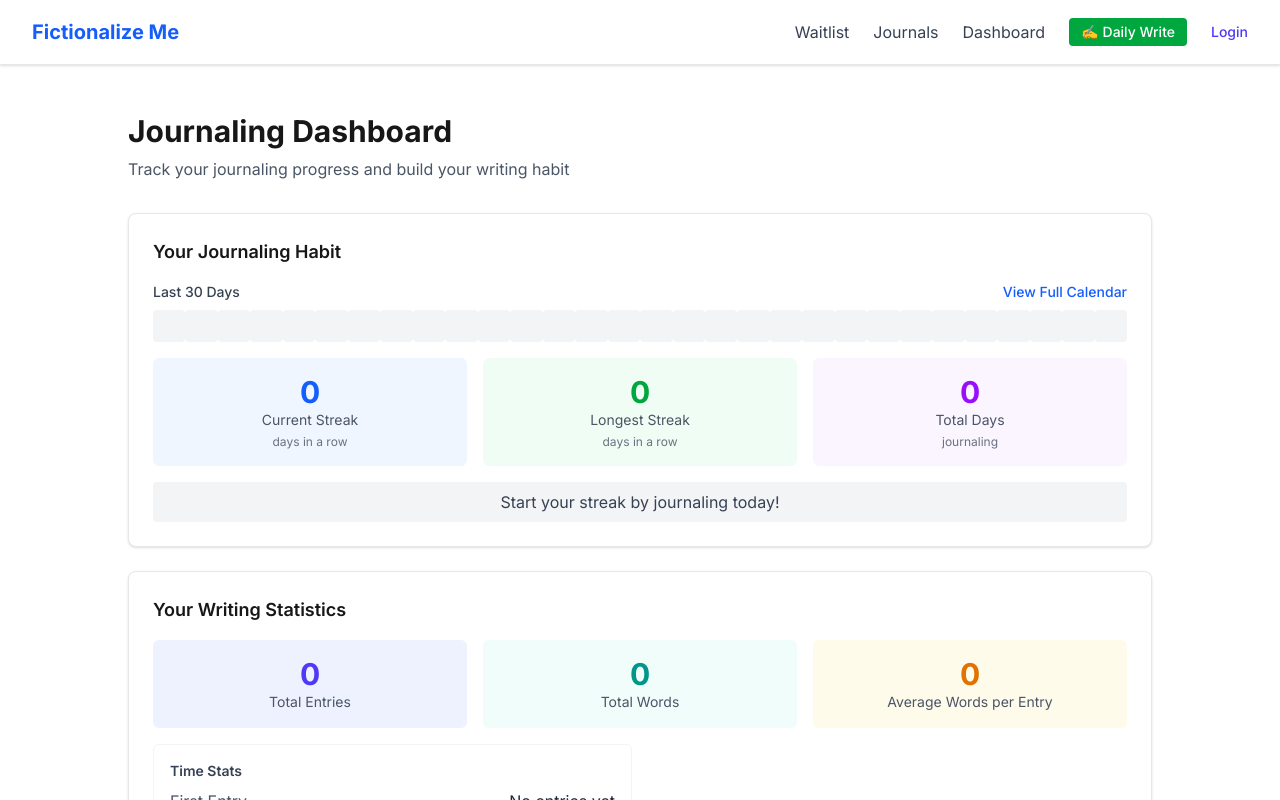
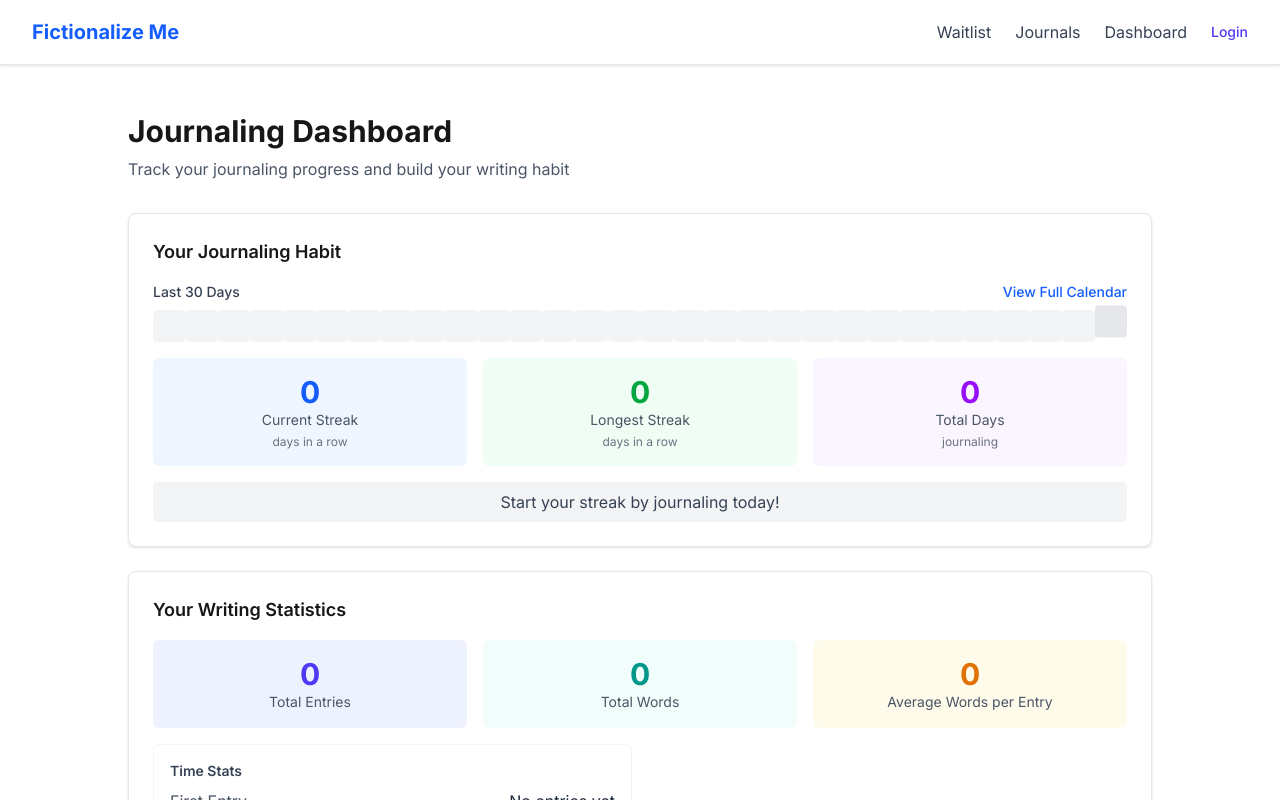
Before and after one commit to n14little/fictionalize-me, a Next.js app: page /dashboard in a window 1280 px wide. Shown: the top 800 px of the page. Built offline with nearby package versions, Linux system fonts and the light colour scheme; no server answers.

Commit message:
feat: daily write from mini streak calendar (#11)

```diff
--- a/app/layout.tsx
+++ b/app/layout.tsx
@@ -4,7 +4,6 @@ import "./globals.css";
 import Link from "next/link";
 import { AuthProvider } from "./providers";
 import AuthButtons from "@/components/AuthButtons";
-import { DailyWriteModalButton } from "@/components/EntryButtonAliases";
 import DynamicDashboardLink from "@/components/DynamicDashboardLink";
 
 const inter = Inter({ subsets: ["latin"] });
@@ -36,7 +35,6 @@ export default function RootLayout({
                     Journals
                   </Link>
                   <DynamicDashboardLink />
-                  <DailyWriteModalButton />
                   <AuthProvider>
                     <AuthButtons />
                   </AuthProvider>
--- a/components/EntryButtonAliases.tsx
+++ b/components/EntryButtonAliases.tsx
@@ -40,21 +40,18 @@ export function NewEntryModalButton({
 }
 
 export function DailyWriteModalButton({
-  children
+  children,
+  buttonClassName = "",
 }: {
   children?: ReactNode;
+  buttonClassName?: string;
 } = {}) {
   return (
     <EntryButtonModal
       // Button props
-      buttonClassName="bg-green-600 hover:bg-green-700 text-white px-3 py-1 rounded text-sm font-medium flex items-center gap-1"
+      buttonClassName={buttonClassName}
       buttonAriaLabel="Quick daily write"
-      buttonContent={children || (
-        <>
-          <span>✍️</span>
-          <span>Daily Write</span>
-        </>
-      )}
+      buttonContent={children}
 
       // Modal props
       modalType="daily"
--- a/components/MiniJournalStreakCalendar.tsx
+++ b/components/MiniJournalStreakCalendar.tsx
@@ -6,6 +6,7 @@ import { Modal } from './Modal';
 import { JournalCalendar } from './JournalCalendar';
 import { JournalStreakWrapper } from './JournalStreakWrapper';
 import { getUtcToday, getUtcMidnight, formatUtcDate } from '../lib/utils/dateUtils';
+import { DailyWriteModalButton } from "@/components/EntryButtonAliases";
 
 interface MiniJournalStreakCalendarProps {
   streakStats: UserStreakStats;
@@ -59,12 +60,12 @@ export function MiniJournalStreakCalendar({ streakStats }: MiniJournalStreakCale
         </div>
 
         <div className="flex w-full">
-          {last30Days.map((day) => (
-            <div
+          {last30Days.map((day, index) => (
+            index !== 29 || day.hasJournaled ? (<div
               key={day.date.toISOString()}
               className={`h-8 flex-grow rounded-sm ${day.hasJournaled ? 'bg-blue-500' : 'bg-gray-100'}`}
-            />
-          ))}
+            >
+            </div>) : (<DailyWriteModalButton key={day.date.toISOString()} buttonClassName="h-8 flex-grow rounded-sm hover:bg-gray-300 hover:cursor-pointer bg-gray-200 animate-bounce" />)))}
         </div>
       </div>
 
```
